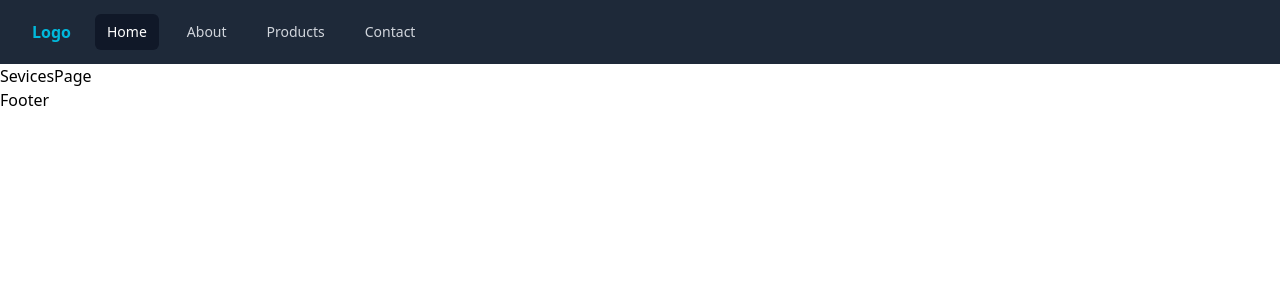
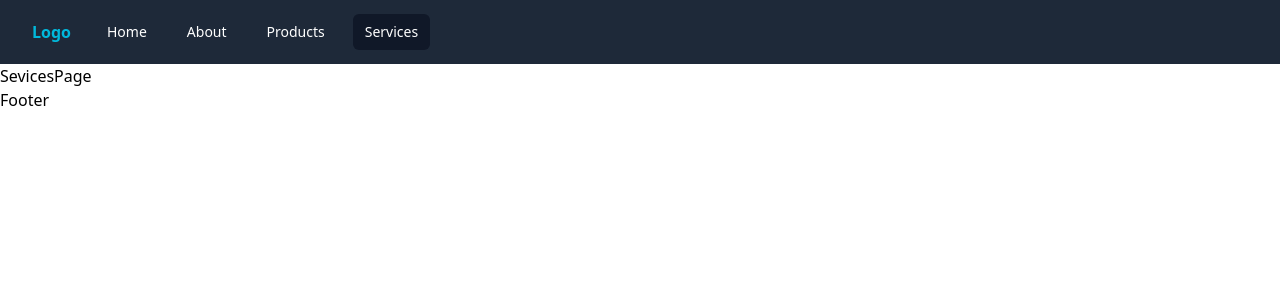
Before and after one commit to meizan2142/next.js, a Next.js app: page /services in a window 1280 px wide. Shown: the top 300 px of the page. Built offline with nearby package versions, Linux system fonts and the light colour scheme.

Commit message:
used usePathName for activeRoute

```diff
--- a/src/Components/Navbar.jsx
+++ b/src/Components/Navbar.jsx
@@ -3,6 +3,26 @@
 import { useState } from 'react';
 import Link from 'next/link';
 import { usePathname } from 'next/navigation';
+
+
+const routes = [
+    {
+        pathName: "Home",
+        path: "/"
+    },
+    {
+        pathName: "About",
+        path: "/about"
+    },
+    {
+        pathName: "Products",
+        path: "/products"
+    },
+    {
+        pathName: "Services",
+        path: "/services"
+    },
+]
 
 const Navbar = () => {
     const [isOpen, setIsOpen] = useState(false);
@@ -54,30 +74,15 @@ const Navbar = () => {
                         </div>
                         <div className="hidden sm:block sm:ml-6">
                             <div className="flex space-x-4">
-                                <Link
-                                    href="/"
-                                    className="bg-gray-900 text-white px-3 py-2 rounded-md text-sm font-medium"
-                                >
-                                    Home
-                                </Link>
-                                <Link
-                                    href="/about"
-                                    className="text-gray-300 hover:bg-gray-700 hover:text-white px-3 py-2 rounded-md text-sm font-medium"
-                                >
-                                    About
-                                </Link>
-                                <Link
-                                    href="/products"
-                                    className="text-gray-300 hover:bg-gray-700 hover:text-white px-3 py-2 rounded-md text-sm font-medium"
-                                >
-                                    Products
-                                </Link>
-                                <Link
-                                    href="/contact"
-                                    className="text-gray-300 hover:bg-gray-700 hover:text-white px-3 py-2 rounded-md text-sm font-medium"
-                                >
-                                    Contact
-                                </Link>
+                                {
+                                    routes.map((route) => <Link
+                                        key={route.path}
+                                        href={route.path}
+                                        className={`${pathName === route.path && "bg-gray-900 "} text-white px-3 py-2 rounded-md text-sm font-medium`}
+                                    >
+                                        {route.pathName}
+                                    </Link>)
+                                }
                             </div>
                         </div>
                     </div>
@@ -87,34 +92,15 @@ const Navbar = () => {
             {/* Mobile menu */}
             <div className={`${isOpen ? 'block' : 'hidden'} sm:hidden`}>
                 <div className="px-2 pt-2 pb-3 space-y-1">
-                    <Link
-                        href="/"
-                        className="bg-gray-900 text-white block px-3 py-2 rounded-md text-base font-medium"
-                        onClick={() => setIsOpen(false)}
-                    >
-                        Home
-                    </Link>
-                    <Link
-                        href="/about"
-                        className="text-gray-300 hover:bg-gray-700 hover:text-white block px-3 py-2 rounded-md text-base font-medium"
-                        onClick={() => setIsOpen(false)}
-                    >
-                        About
-                    </Link>
-                    <Link
-                        href="/products"
-                        className="text-gray-300 hover:bg-gray-700 hover:text-white block px-3 py-2 rounded-md text-base font-medium"
-                        onClick={() => setIsOpen(false)}
-                    >
-                        Products
-                    </Link>
-                    <Link
-                        href="/contact"
-                        className="text-gray-300 hover:bg-gray-700 hover:text-white block px-3 py-2 rounded-md text-base font-medium"
-                        onClick={() => setIsOpen(false)}
-                    >
-                        Contact
-                    </Link>
+                    {
+                        routes.map((route) => <Link
+                            key={route.path}
+                            href={route.path}
+                            className={`${pathName === route.path && "bg-gray-900 "} text-white px-3 py-2 grid rounded-md text-sm font-medium`}
+                        >
+                            {route.pathName}
+                        </Link>)
+                    }
                 </div>
             </div>
         </nav>
```
